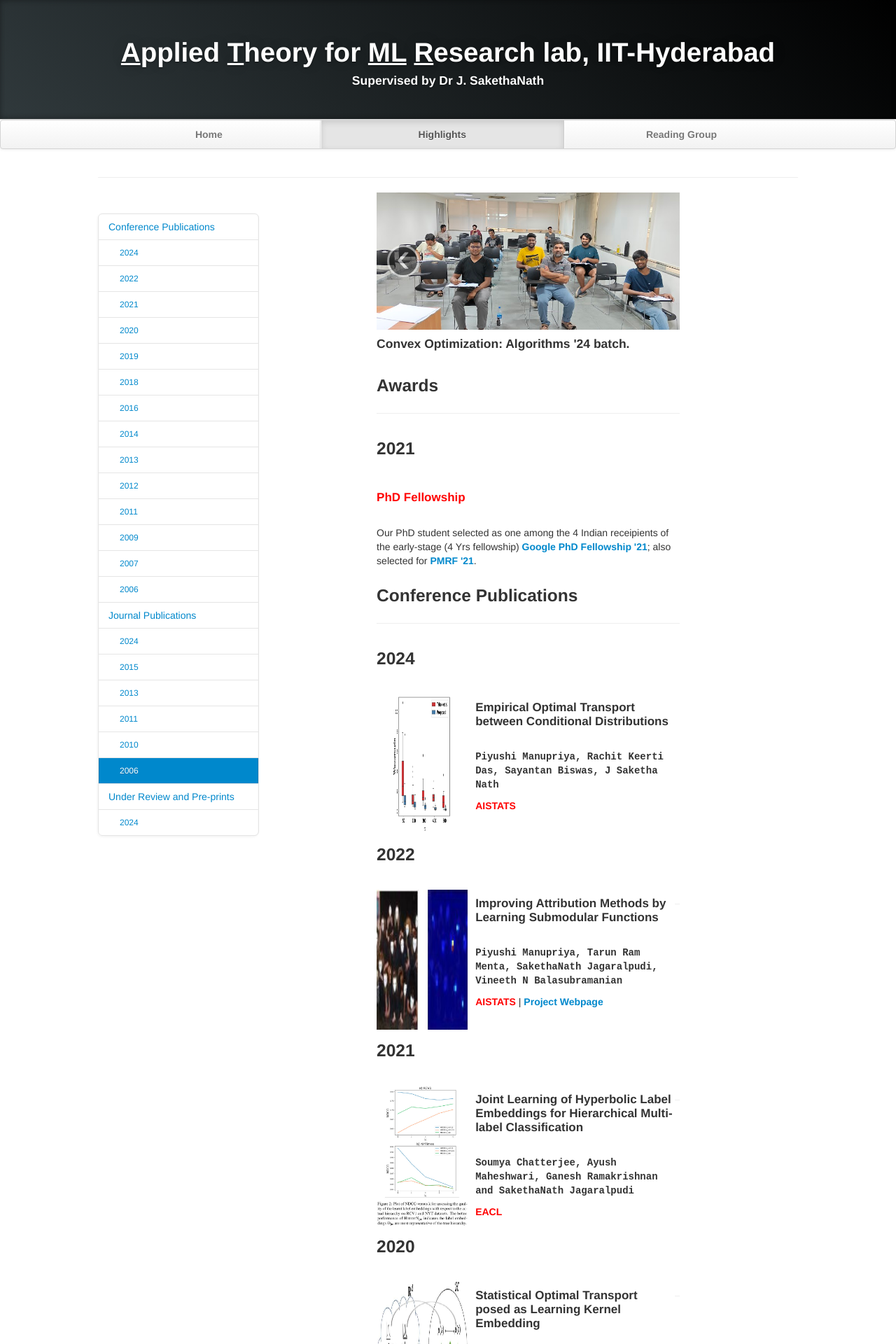
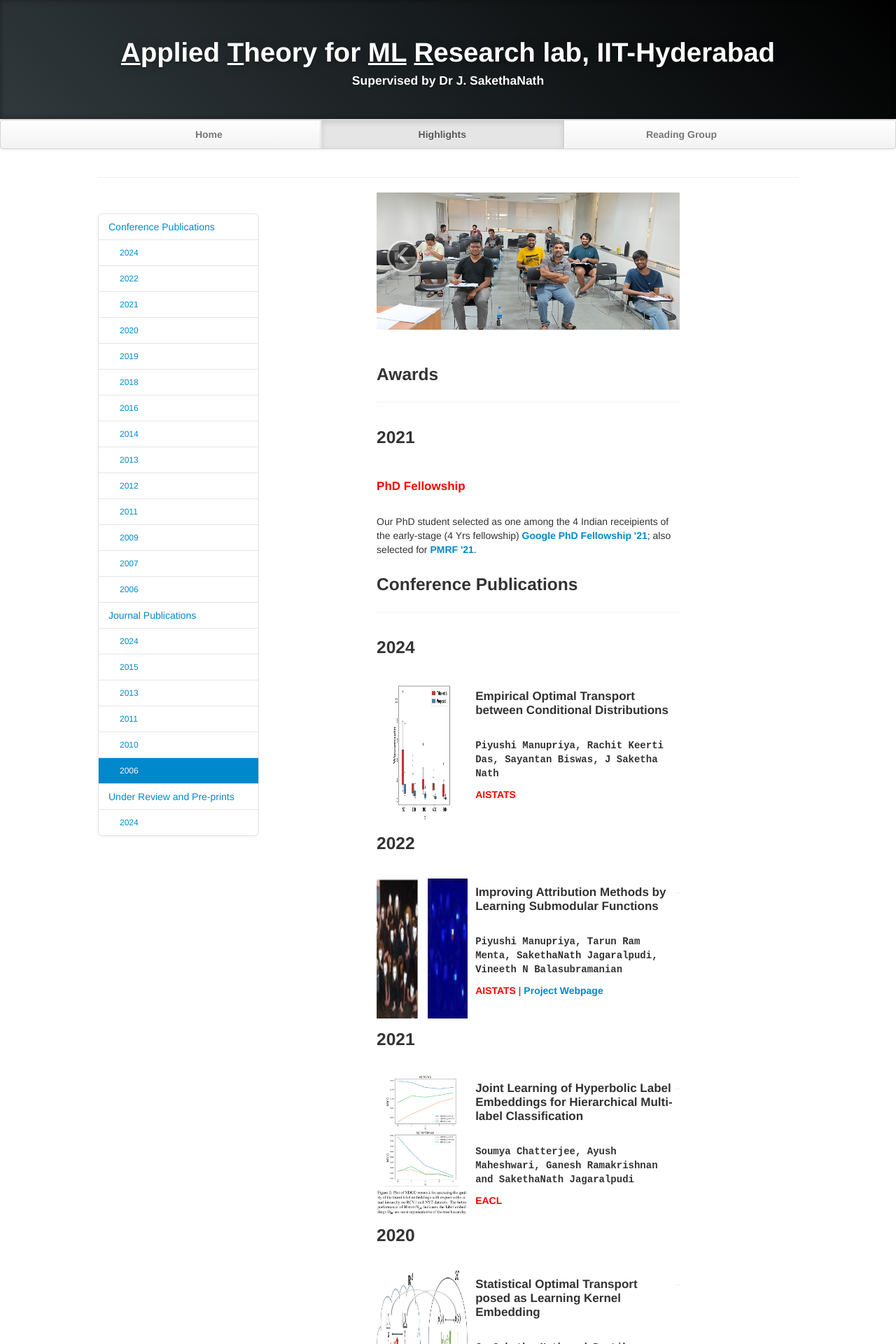
Before and after one commit to atmlr-lab/atmlr-lab.github.io, a Jekyll site: the page built from highlights.md, in a window 1280 px wide. Shown: the top 1920 px of the page at 70% size. Built offline with Jekyll 4.4.1, drawn with Linux system fonts in a browser that asks for light colours.

Commit message:
caption color changed

```diff
--- a/highlights.md
+++ b/highlights.md
@@ -41,11 +41,11 @@ layout: default
       <div class="carousel-inner">
          <div class="item active">
             <img src="lab_pics/IMG20240504171046.jpg" class="carousel-image" alt="">
-            <h4>UG '24 batch.</h4>
+            <p style="color:white">UG '24 batch.</p>
          </div>
          <div class="item">
             <img src="lab_pics/30Apr2024at1142.jpg" class="carousel-image" alt="">
-            <h4>Convex Optimization: Algorithms '24 batch.</h4>
+            <p style="color:white">Convex Optimization: Algorithms '24 batch.</p>
          </div>
       </div>
 
```
